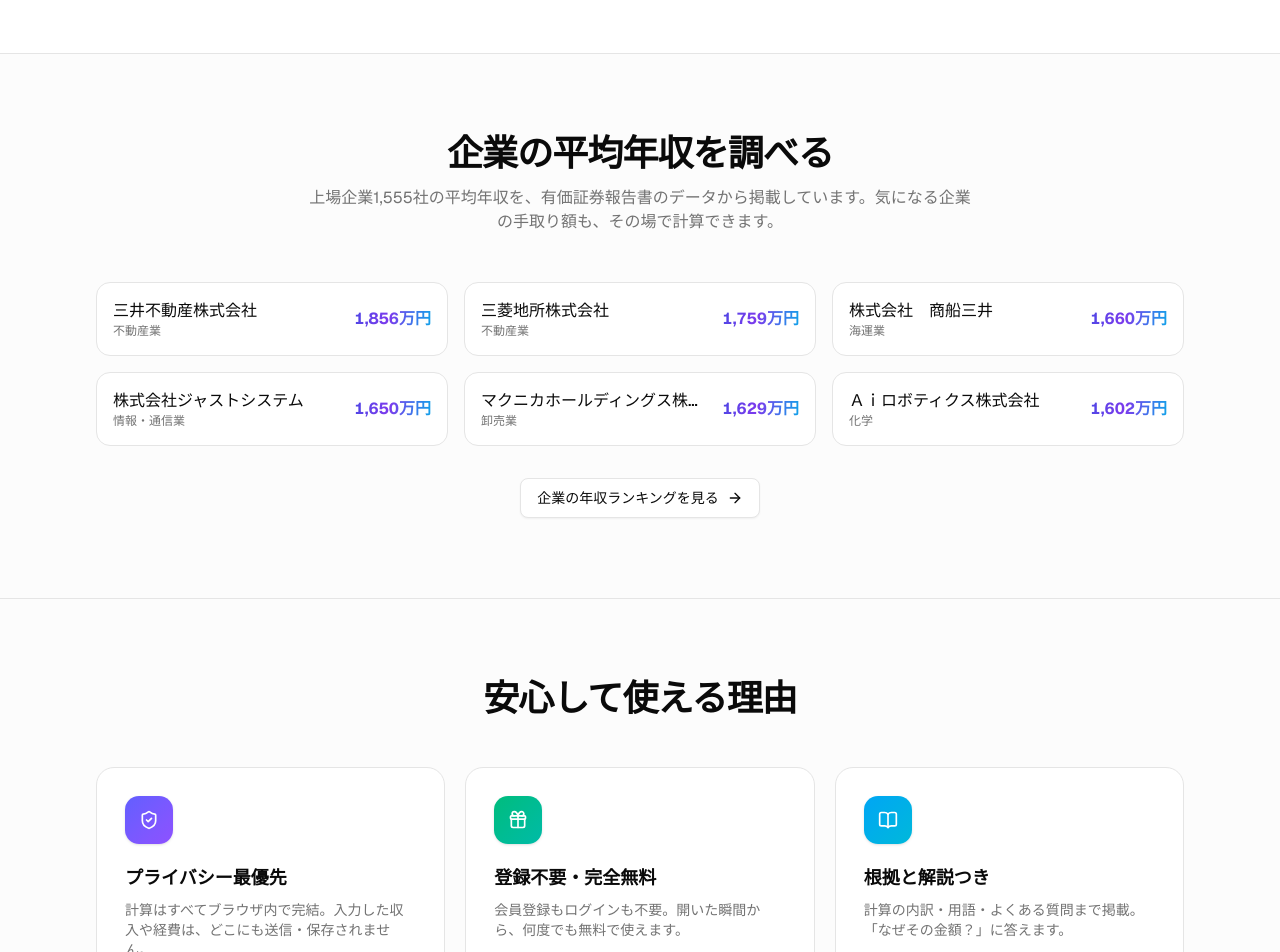
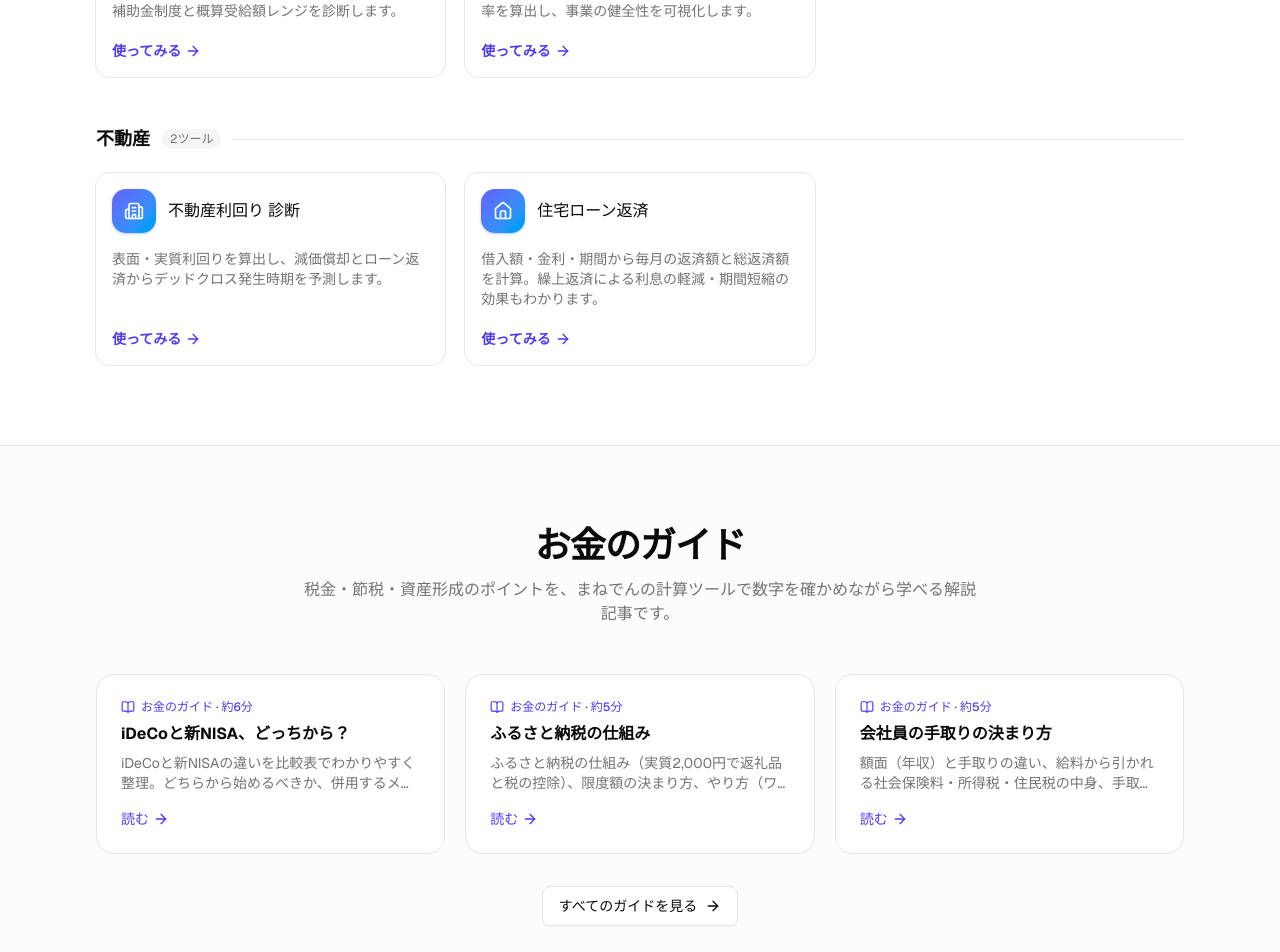
Before and after one commit to yukkuri1224-lisa/maneden, a Next.js app: page / in a window 1280 px wide. Shown: the part 2040-2992 px from the top of the page. Built offline with nearby package versions, Linux system fonts and the light colour scheme; no server answers.

Commit message:
feat: トップをカテゴリ別ツール＋ガイドsectionに刷新（記事ブログ化・相続税・GA4を同梱）

```diff
--- a/app/page.tsx
+++ b/app/page.tsx
@@ -22,7 +22,8 @@
   webSiteJsonLd,
 } from "@/lib/seo/jsonld";
 import { siteConfig } from "@/lib/site-config";
-import { getToolById, tools } from "@/lib/tools-registry";
+import { getToolById, toolCategories, tools } from "@/lib/tools-registry";
+import { guides } from "@/lib/guides";
 import { companies } from "@/lib/companies/data";
 import { formatManYen } from "@/lib/format";
 import { cn } from "@/lib/utils";
@@ -92,7 +93,7 @@
   {
     question: "どんな計算ができますか？",
     answer:
-      "フリーランス・副業の手取りと税金、会社員の手取り、ふるさと納税の上限額、補助金・助成金の受給額診断、SaaSのLTV／CAC、不動産の利回りとデッドクロスの計算ができます。",
+      "フリーランス・会社員の手取りや税金、ふるさと納税の上限、iDeCoの節税や新NISAの積立、退職金やボーナスの手取り、贈与税・相続税、住宅ローンや不動産の利回りまで、幅広いお金の計算ができます。iDeCoと新NISAの使い分けなどのガイド記事も掲載しています。",
   },
 ];
 
@@ -262,16 +263,82 @@
               確定申告の手取りから、ふるさと納税の上限、補助金、不動産の利回りまで。用途に合わせて選べます。
             </p>
           </div>
-          <div className="mt-12 grid gap-5 sm:grid-cols-2 lg:grid-cols-3">
-            {tools.map((tool) => (
-              <ToolCard key={tool.id} tool={tool} />
+          <div className="mt-12 space-y-12">
+            {toolCategories.map((category) => {
+              const categoryTools = tools.filter(
+                (tool) => tool.category === category.id,
+              );
+              if (categoryTools.length === 0) return null;
+              return (
+                <div key={category.id}>
+                  <div className="flex items-center gap-3">
+                    <h3 className="text-lg font-bold">{category.name}</h3>
+                    <span className="rounded-full bg-muted px-2 py-0.5 text-xs text-muted-foreground">
+                      {categoryTools.length}ツール
+                    </span>
+                    <span className="h-px flex-1 bg-border" aria-hidden />
+                  </div>
+                  <div className="mt-5 grid gap-5 sm:grid-cols-2 lg:grid-cols-3">
+                    {categoryTools.map((tool) => (
+                      <ToolCard key={tool.id} tool={tool} />
+                    ))}
+                  </div>
+                </div>
+              );
+            })}
+          </div>
+        </Container>
+      </section>
+
+      {/* ===== お金のガイド ===== */}
+      <section className="border-t bg-muted/30 py-20">
+        <Container>
+          <div className="mx-auto max-w-2xl text-center">
+            <h2 className="text-3xl font-bold tracking-tight sm:text-4xl">
+              お金のガイド
+            </h2>
+            <p className="mt-3 text-muted-foreground">
+              税金・節税・資産形成のポイントを、まねでんの計算ツールで数字を確かめながら学べる解説記事です。
+            </p>
+          </div>
+          <div className="mt-12 grid gap-5 sm:grid-cols-3">
+            {guides.map((g) => (
+              <Link
+                key={g.slug}
+                href={g.href}
+                className="group flex flex-col rounded-2xl border bg-card p-6 transition-all hover:-translate-y-0.5 hover:border-primary/50 hover:shadow-md"
+              >
+                <p className="inline-flex items-center gap-1.5 text-xs font-medium text-primary">
+                  <BookOpen className="size-3.5" aria-hidden />
+                  お金のガイド · 約{g.readingMinutes}分
+                </p>
+                <h3 className="mt-2 leading-snug font-bold group-hover:text-primary">
+                  {g.shortTitle}
+                </h3>
+                <p className="mt-2 line-clamp-2 text-sm text-muted-foreground">
+                  {g.description}
+                </p>
+                <span className="mt-4 inline-flex items-center gap-1 text-sm font-medium text-primary">
+                  読む
+                  <ArrowRight className="size-4 transition-transform group-hover:translate-x-0.5" />
+                </span>
+              </Link>
             ))}
+          </div>
+          <div className="mt-8 text-center">
+            <Link
+              href="/guides"
+              className={cn(buttonVariants({ variant: "outline", size: "lg" }))}
+            >
+              すべてのガイドを見る
+              <ArrowRight className="size-4" />
+            </Link>
           </div>
         </Container>
       </section>
 
       {/* ===== 企業の平均年収 ===== */}
-      <section className="border-t bg-muted/30 py-20">
+      <section className="border-t py-20">
         <Container>
           <div className="mx-auto max-w-2xl text-center">
             <h2 className="text-3xl font-bold tracking-tight sm:text-4xl">
```
